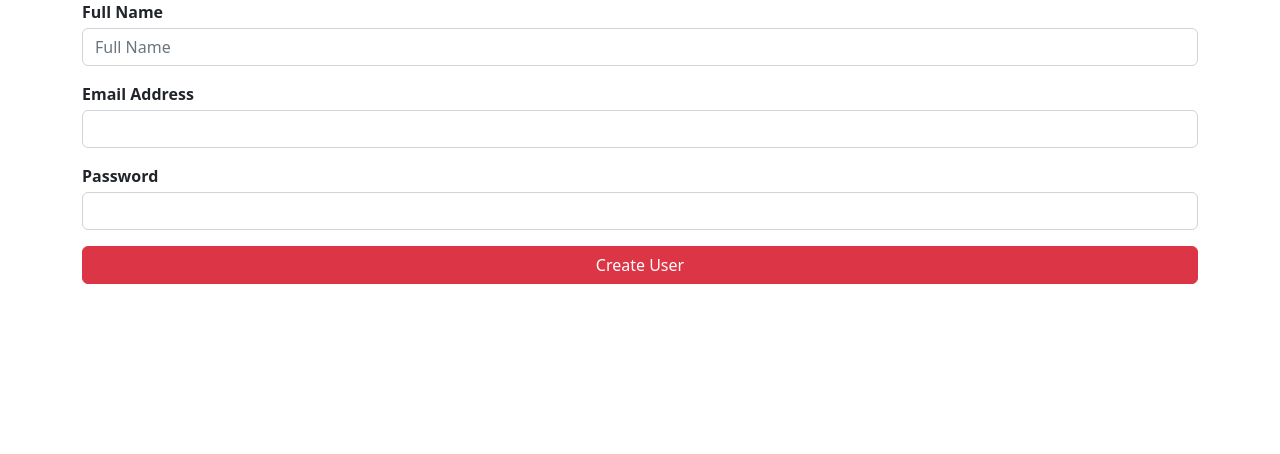
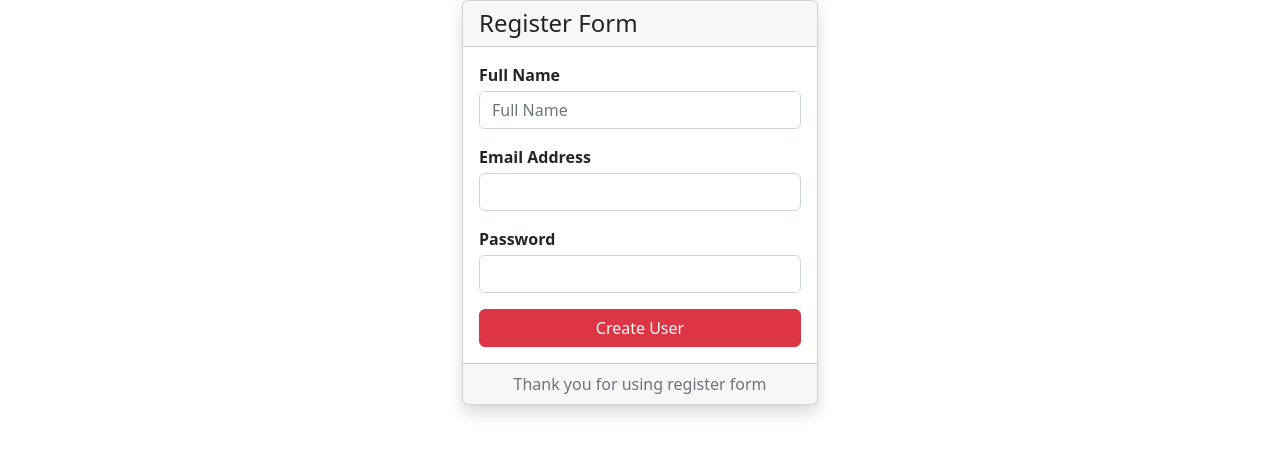
Before and after one commit to LTPhiHung/-Intro2SE-Indiviual-Coding-Assignments01, a React (Create React App) app: page / in a window 1280 px wide. Shown: the top 454 px of the page. Built offline with nearby package versions, Linux system fonts and the light colour scheme.

Commit message:
Change the App.js file

```diff
--- a/src/App.js
+++ b/src/App.js
@@ -6,8 +6,21 @@ import UserForm from './component/user-form.component';
 function App() {
     return (
         <div className="container">
-            <UserForm />
-
+            <div class="row d-flex justify-content-center">
+                <div class="col-sm-4">
+                    <div class="card shadow">
+                        <h4 class="card-header">
+                            Register Form
+                        </h4>
+                        <div class="card-body">
+                            <UserForm />
+                        </div>
+                        <div class="card-footer text-muted text-center">
+                            Thank you for using register form
+                        </div>
+                    </div>
+                </div>
+            </div>
         </div>
     );
 }
```
